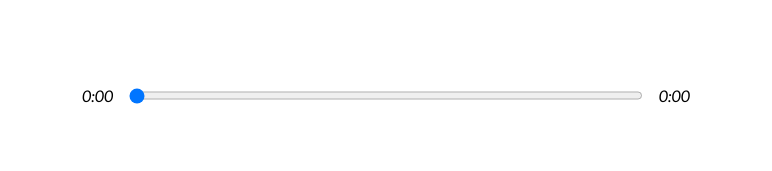
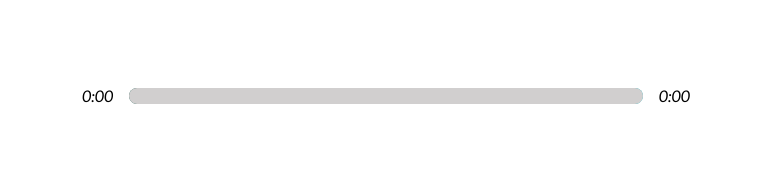
Before and after one commit to Surefirer/music-player, a React (Create React App) app: page / in a window 1280 px wide. Shown: the part 490-661 px from the top of the page, without its empty margins (254-1026 px from the left). Built offline with nearby package versions, Linux system fonts and the light colour scheme.

Commit message:
customizing input bar

```diff
--- a/src/App.js
+++ b/src/App.js
@@ -18,13 +18,25 @@
   const [songInfo, setSongInfo] = useState({
     currentTime: 0,
     duration: 0,
+    animationPercentage: 0,
   });
   const [sideBarOpen, setSideBarOpen] = useState(false);
 
   const timeUpdateHandler = (e) => {
     const current = e.target.currentTime;
     const duration = e.target.duration;
-    setSongInfo({ ...songInfo, currentTime: current, duration });
+    //Calculate Percentage
+    const roundedCurrent = Math.round(current);
+    const roundedDuration = Math.round(duration);
+    const animationPercentage = Math.round(
+      (roundedCurrent / roundedDuration) * 100
+    );
+    setSongInfo({
+      ...songInfo,
+      currentTime: current,
+      duration,
+      animationPercentage,
+    });
   };
 
   return (
--- a/src/components/Player.js
+++ b/src/components/Player.js
@@ -73,10 +73,21 @@
     playAudio(isPlaying, audioRef);
   };
 
+  //Add the styles
+  const trackAnimation = {
+    transform: `translateX(${songInfo.animationPercentage}%)`,
+  };
+
   return (
     <div className="player">
       <div className="time-control">
         <p>{timeFormat(songInfo.currentTime)}</p>
+        <div
+          style={{
+            background: `linear-gradient(to right, ${currentSong.color[0]}, ${currentSong.color[1]} )`,
+          }}
+          className="track"
+        >
           <input
             min={0}
             max={songInfo.duration || 0}
@@ -84,6 +95,8 @@
             onChange={dragHandler}
             type="range"
           />
+          <div style={trackAnimation} className="animate-track"></div>
+        </div>
         <p>{songInfo.duration ? timeFormat(songInfo.duration) : "0:00"}</p>
       </div>
       <div className="play-control">
--- a/src/style/app.css
+++ b/src/style/app.css
@@ -73,11 +73,16 @@
   display: -webkit-box;
   display: -ms-flexbox;
   display: flex;
+  -webkit-box-align: center;
+      -ms-flex-align: center;
+          align-items: center;
 }
 
 .time-control input {
   width: 100%;
-  padding: 1rem 0;
+  -webkit-appearance: none;
+  background: transparent;
+  cursor: pointer;
 }
 
 .time-control p {
@@ -99,6 +104,37 @@
 
 .play-control svg {
   cursor: pointer;
+}
+
+input[type="range"]:focus {
+  outline: none;
+}
+
+input[type="range"]::-webkit-slider-thumb {
+  -webkit-appearance: none;
+  height: 16px;
+  width: 16px;
+}
+
+.track {
+  background: #9292e9;
+  width: 100%;
+  height: 1rem;
+  position: relative;
+  border-radius: 1rem;
+  overflow: hidden;
+}
+
+.animate-track {
+  background: #d1cfcf;
+  width: 100%;
+  height: 100%;
+  position: absolute;
+  top: 0;
+  left: 0;
+  -webkit-transform: translateX(0%);
+          transform: translateX(0%);
+  pointer-events: none;
 }
 
 .library {
--- a/src/style/partials/_player.scss
+++ b/src/style/partials/_player.scss
@@ -9,9 +9,12 @@
 .time-control {
     width: 50%;
     display: flex;
+    align-items: center;
     input {
         width: 100%;
-        padding: 1rem 0;
+        -webkit-appearance: none;
+        background: transparent;
+        cursor: pointer;
     }
     p {
         padding: 1rem;
@@ -27,3 +30,33 @@
         cursor: pointer;
     }
 }
+
+input[type="range"]:focus {
+    outline: none;
+}
+
+input[type="range"]::-webkit-slider-thumb {
+    -webkit-appearance: none;
+    height: 16px;
+    width: 16px;
+}
+
+.track {
+    background: rgb(146, 146, 233);
+    width: 100%;
+    height: 1rem;
+    position: relative;
+    border-radius: 1rem;
+    overflow: hidden;
+}
+
+.animate-track {
+    background: rgb(209, 207, 207);
+    width: 100%;
+    height: 100%;
+    position: absolute;
+    top: 0;
+    left: 0;
+    transform: translateX(0%);
+    pointer-events: none;
+}
```
Also changed, not shown: 1 other file (tests, documents, lock files or other folders). Lines whose indentation alone changed are shown as unchanged.
